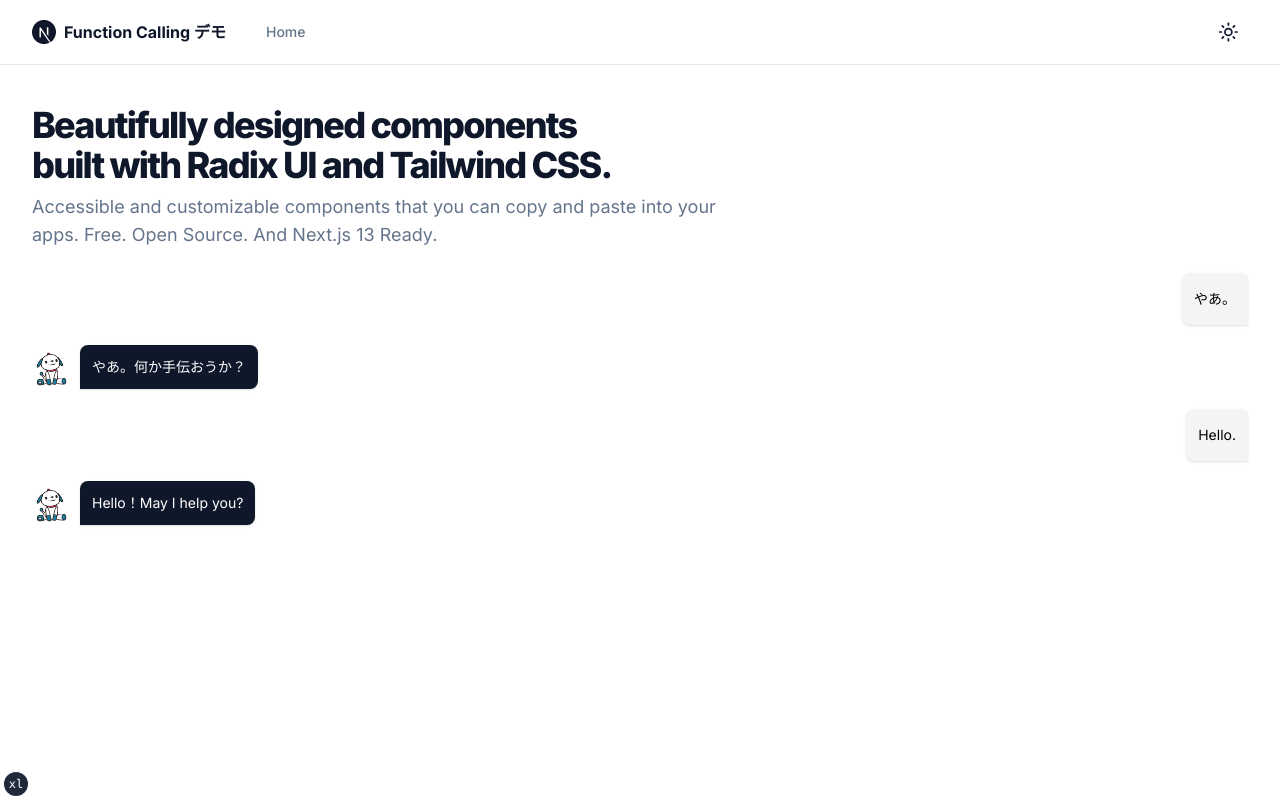
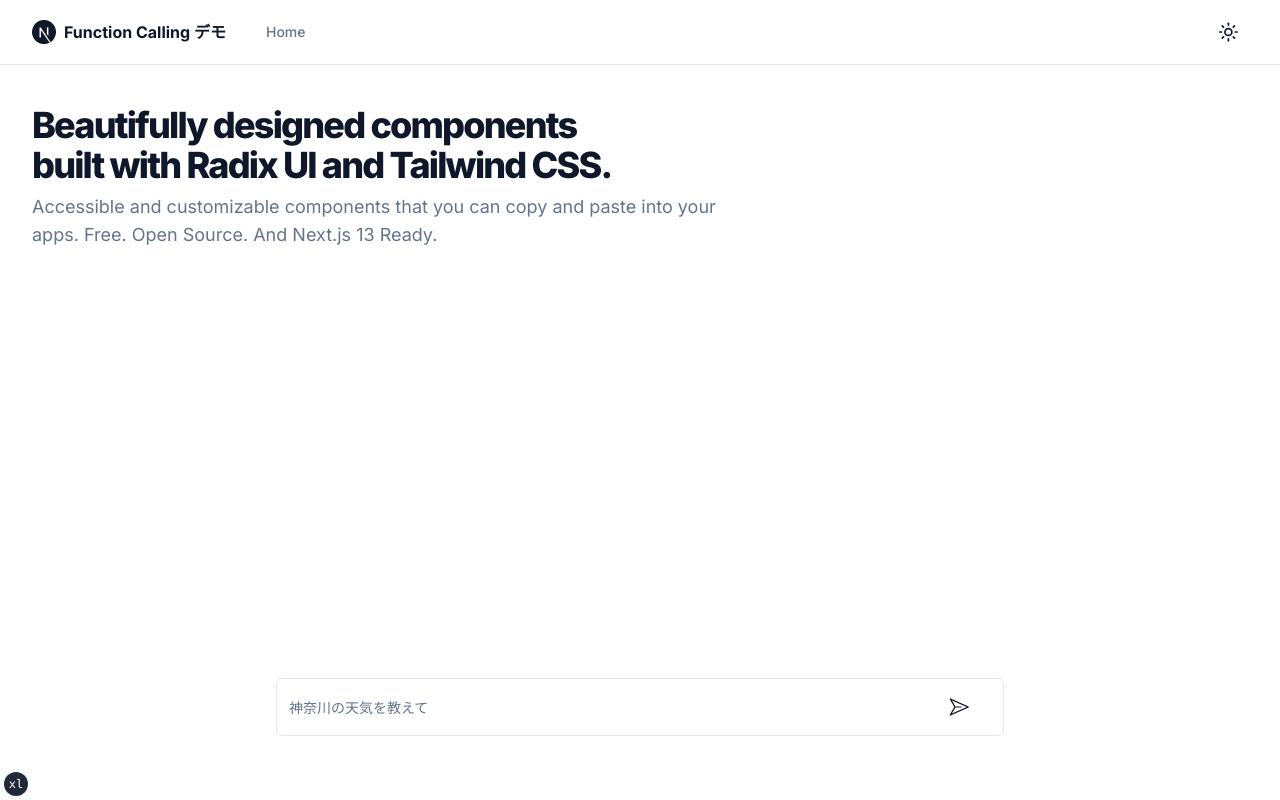
Before and after one commit to Gyozadaigaku/openai-function-calling-demo, a Next.js app: page / in a window 1280 px wide. Built offline with nearby package versions, Linux system fonts and the light colour scheme.

Commit message:
💄 Add ChatForm component

```diff
--- a/app/layout.tsx
+++ b/app/layout.tsx
@@ -4,6 +4,7 @@ import { Metadata } from 'next'
 import { siteConfig } from '@/config/site'
 import { fontSans } from '@/lib/fonts'
 import { cn } from '@/lib/utils'
+import { Toaster } from '@/components/ui/Toaster'
 import { SiteHeader } from '@/components/site-header'
 import { TailwindIndicator } from '@/components/tailwind-indicator'
 import { ThemeProvider } from '@/components/theme-provider'
@@ -41,6 +42,7 @@ export default function RootLayout({ children }: RootLayoutProps) {
           )}
         >
           <ThemeProvider attribute="class" defaultTheme="system" enableSystem>
+            <Toaster />
             <div className="relative flex min-h-screen flex-col">
               <SiteHeader />
               <div className="flex-1">{children}</div>
--- a/components/chat/Chat.tsx
+++ b/components/chat/Chat.tsx
@@ -1,30 +1,38 @@
 'use client'
 
 import { useState } from 'react'
+import { useRouter } from 'next/navigation'
 import { zodResolver } from '@hookform/resolvers/zod'
+import axios from 'axios'
+import { ChatCompletionRequestMessage } from 'openai'
 import { useForm } from 'react-hook-form'
 import * as z from 'zod'
 
+import { useToast } from '@/components/ui/use-toast'
+import ChatForm from '@/components/chat/ChatForm'
 import ChatMessages from '@/components/chat/ChatMessages'
 
 const FormSchema = z.object({
-  prompt: z.string().min(2, {
-    message: '2文字以上入力する必要があります。',
+  prompt: z.string().min(1, {
+    message: '何か入力してね。',
   }),
 })
 
 export type FormValues = z.infer<typeof FormSchema>
 
+// Type for dummy chat message list
+/*
 type ChatRole = 'user' | 'assistant'
-
 type ChatMessage = {
   role: ChatRole
   content: string
 }
-
 type ChatMessageList = ChatMessage[]
+*/
 
 const Chat = () => {
+  // Data for dummy chat message list
+  /*
   const [messages, setMessages] = useState<ChatMessageList>([
     {
       role: 'user',
@@ -43,6 +51,10 @@ const Chat = () => {
       content: 'Hello！May I help you?',
     },
   ])
+  */
+  const [messages, setMessages] = useState<ChatCompletionRequestMessage[]>([])
+  const router = useRouter()
+  const { toast } = useToast()
 
   const form = useForm<FormValues>({
     defaultValues: {
@@ -53,9 +65,48 @@ const Chat = () => {
 
   const loading = form.formState.isSubmitting
 
+  const onSubmit = async (data: FormValues) => {
+    try {
+      const userMessage: ChatCompletionRequestMessage = {
+        role: 'user',
+        content: data.prompt,
+      }
+
+      const newMessages = [...messages, userMessage]
+      setMessages(newMessages)
+
+      const response = await axios.post('/api/chat', {
+        messages: newMessages,
+      })
+
+      if (response.status === 200) {
+        setMessages((current) => [...current, response.data])
+        form.reset()
+      } else {
+        toast({
+          variant: 'destructive',
+          title: 'Something went wrong.',
+          description: 'Please try again.',
+        })
+      }
+    } catch (error) {
+      console.error(error)
+      toast({
+        variant: 'destructive',
+        title: 'Something went wrong.',
+        description: 'Please try again.',
+      })
+    } finally {
+      router.refresh()
+    }
+  }
+
   return (
     <>
       <ChatMessages messages={messages} loading={loading} />
+      <div className="fixed inset-x-0 bottom-0 mx-auto max-w-screen-md px-5 pb-16">
+        <ChatForm form={form} onSubmit={onSubmit} loading={loading} />
+      </div>
     </>
   )
 }
--- /dev/null
+++ b/components/chat/ChatForm.tsx
@@ -0,0 +1,53 @@
+'use client'
+
+import { PaperPlaneIcon } from '@radix-ui/react-icons'
+import { UseFormReturn } from 'react-hook-form'
+
+import { Button } from '@/components/ui/Button'
+import { Form, FormControl, FormField, FormItem } from '@/components/ui/Form'
+import { Input } from '@/components/ui/Input'
+import { FormValues } from '@/components/chat/Chat'
+
+type ChatFormProps = {
+  form: UseFormReturn<FormValues>
+  onSubmit: (data: FormValues) => Promise<void>
+  loading: boolean
+}
+
+const ChatForm: React.FC<ChatFormProps> = ({ form, onSubmit, loading }) => {
+  return (
+    <Form {...form}>
+      <form
+        onSubmit={form.handleSubmit(onSubmit)}
+        className="flex space-x-2 rounded-md border px-3 py-2"
+      >
+        <FormField
+          control={form.control}
+          name="prompt"
+          render={({ field }) => (
+            <FormItem className="flex-1">
+              <FormControl className="m-0 p-0">
+                <Input
+                  className="border-0 shadow-none focus-visible:ring-0 focus-visible:ring-transparent"
+                  placeholder="神奈川の天気を教えて"
+                  disabled={loading}
+                  {...field}
+                />
+              </FormControl>
+            </FormItem>
+          )}
+        />
+        <Button
+          className="w-16"
+          variant="ghost"
+          type="submit"
+          disabled={loading}
+        >
+          <PaperPlaneIcon className="h-5 w-5 text-primary" />
+        </Button>
+      </form>
+    </Form>
+  )
+}
+
+export default ChatForm
--- a/components/ui/Toaster.tsx
+++ b/components/ui/Toaster.tsx
@@ -1,3 +1,5 @@
+'use client'
+
 import {
   Toast,
   ToastClose,
--- a/package.json
+++ b/package.json
@@ -15,6 +15,7 @@
   },
   "dependencies": {
     "@hookform/resolvers": "^3.1.1",
+    "@radix-ui/react-icons": "^1.3.0",
     "@radix-ui/react-label": "^2.0.2",
     "@radix-ui/react-slot": "^1.0.2",
     "@radix-ui/react-toast": "^1.1.4",
```
Also changed, not shown: 1 other file (tests, documents, lock files or other folders).
